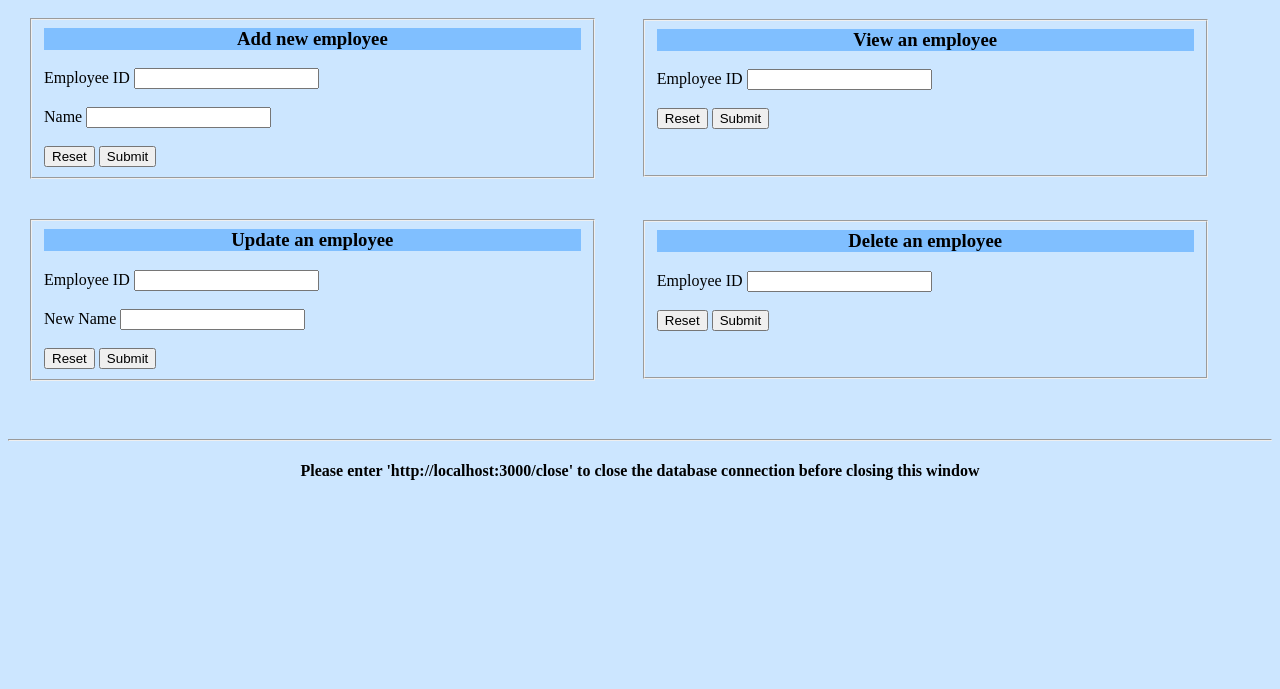
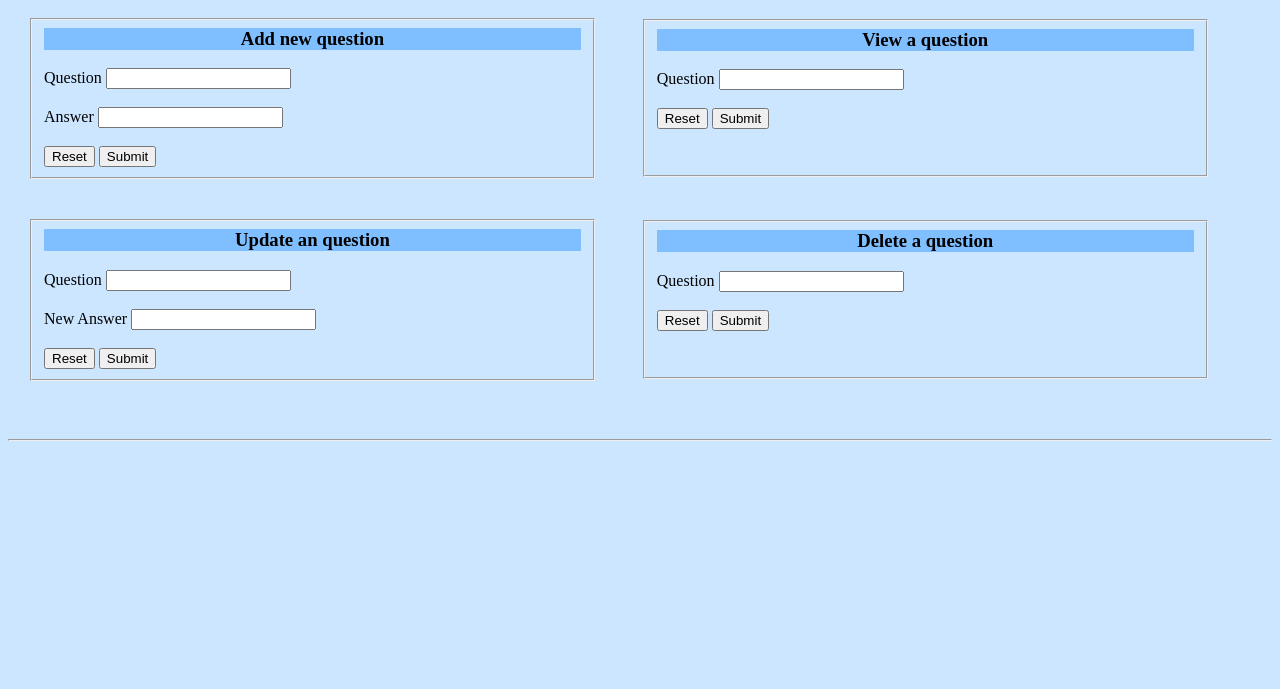
Before and after one commit to C4AI/data-set-builder, a website: page public/form.html in a window 1280 px wide. Shown: the part 111-800 px from the top of the page. Drawn offline with Linux system fonts and the light colour scheme.

Commit message:
CRUD qa database

```diff
--- a/public/form.html
+++ b/public/form.html
@@ -7,15 +7,15 @@
 </head>
 <body>
     <header>
-      <h1>Employee Database</h1>
+      <h1>CRUD QA Database</h1>
     </header>
     <form action="/add" method="POST">
       <fieldset>
-        <h3>Add new employee</h3>
-        <label>Employee ID</label>
+        <h3>Add new question</h3>
+        <label>Question</label>
         <input type ="text" id = 'empID' name="id" required>
         <br><br>
-        <label>Name</label>
+        <label>Answer</label>
         <input type="text" id = "name" name="name" required>
         <br><br>
         <button type ="reset">Reset</button>
@@ -24,8 +24,8 @@
     </form>
     <form action="/view" method="POST">
         <fieldset>
-          <h3>View an employee</h3>
-          <label>Employee ID</label>
+          <h3>View a question</h3>
+          <label>Question</label>
           <input type="text" id="empID" name="id" required>
           <br><br>
           <button type ="reset">Reset</button>
@@ -35,11 +35,11 @@
        </form>
        <form action="/update" method="POST">
         <fieldset>
-          <h3>Update an employee</h3>
-          <label>Employee ID</label>
+          <h3>Update an question</h3>
+          <label>Question</label>
           <input type ="text" id = 'empID' name="id" required>
           <br><br>
-          <label>New Name</label>
+          <label>New Answer</label>
           <input type="text" id = "name" name="name" required>
           <br><br>
           <button type ="reset">Reset</button>
@@ -48,8 +48,8 @@
        </form>
       <form action="/delete" method="POST">
         <fieldset>
-          <h3>Delete an employee</h3>
-          <label>Employee ID</label>
+          <h3>Delete a question</h3>
+          <label>Question</label>
           <input type ="text" id = 'empID' name="id" required>
           <br><br>
           <button type ="reset">Reset</button>
@@ -59,7 +59,7 @@
       </form>
       <footer>
         <hr>
-        <h4>Please enter 'http://localhost:3000/close' to close the   database connection before closing this window</h4>
+        <h4></h4>
       </footer>
     </body>
   </html>
```
Also changed, not shown: app.js (+4 -4 lines), 1 other file.
